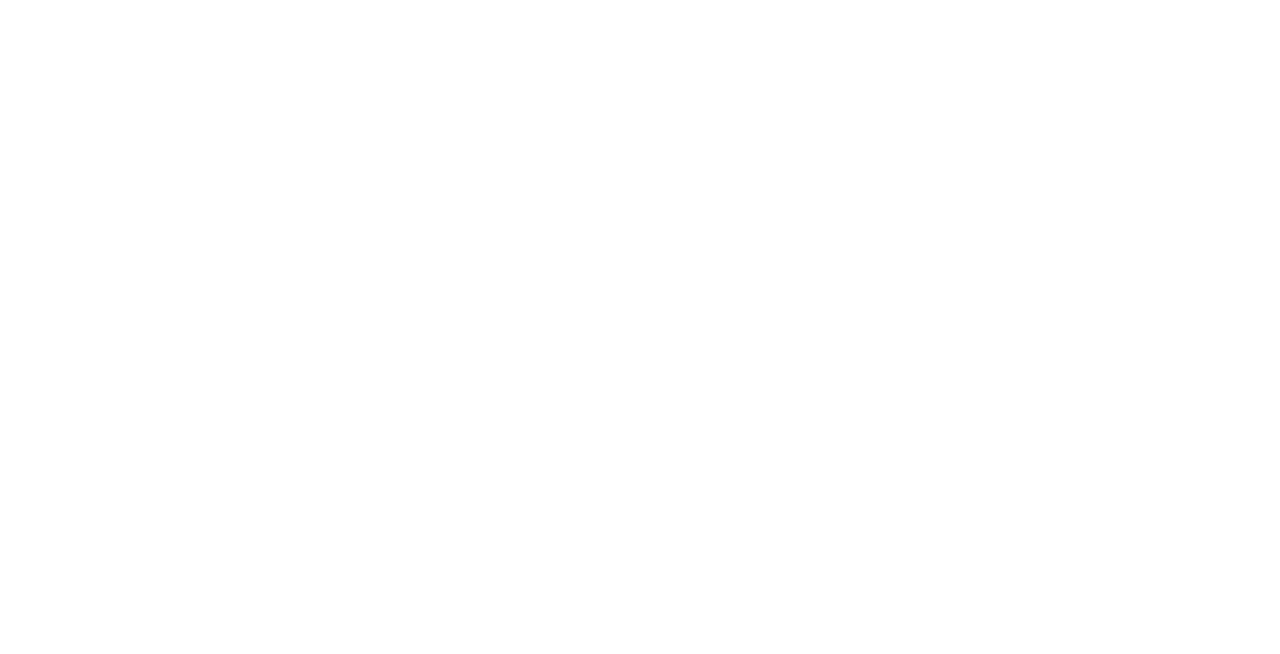
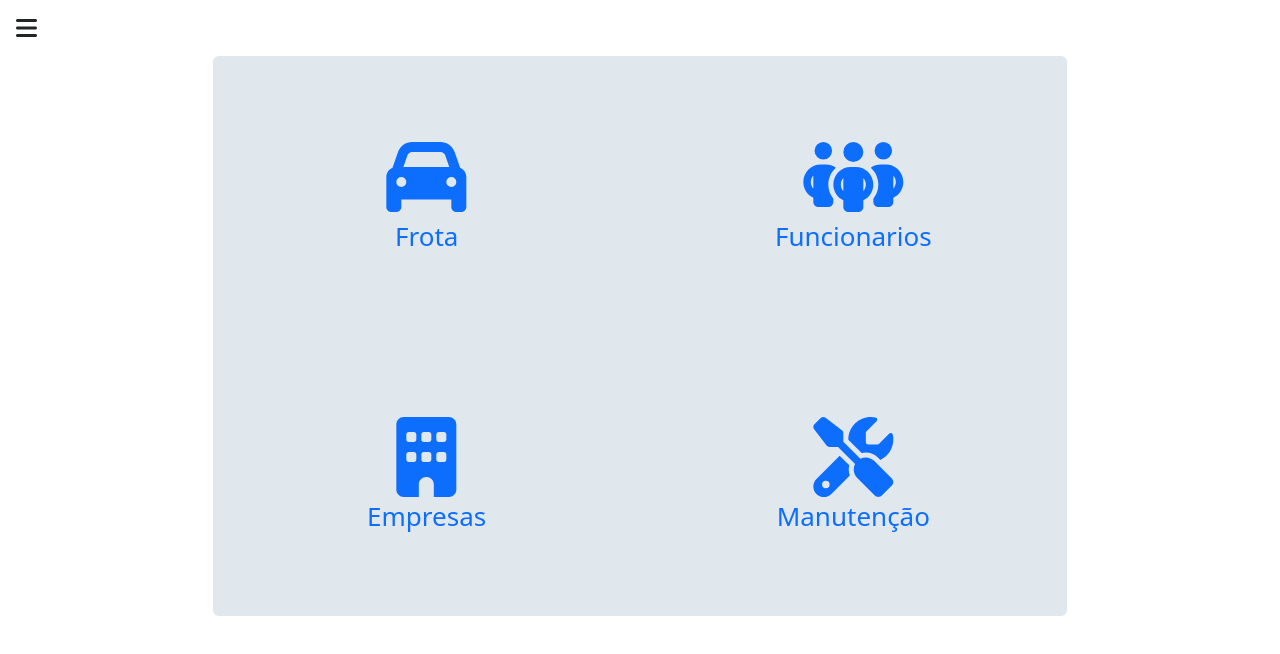
Before and after one commit to Matheus-Zauza-Maschietto/Maringa-Frotas-Vue, a Vue app in the folder project/: page /cadastros in a window 1280 px wide. Before the commit this address had no page. Shown: the top 654 px of the page. Built offline with nearby package versions, Linux system fonts and the light colour scheme.

Commit message:
update central de menus

```diff
--- a/project/src/components/FunctionsMenu.vue
+++ b/project/src/components/FunctionsMenu.vue
@@ -1,9 +1,9 @@
 <template>
-  <div class="col-10 d-flex justify-content-around align-content-around">
-    <div class="col-md-4 m-5" v-for="path in paths" :key="path.name">
-        <router-link :to="path.url" class="text-center">
-            <font-awesome-icon :icon="path.icon"/>
-            <span>{{ path.label }}</span>
+  <div class="col-md-8 m-auto rounded-2 d-flex justify-content-center align-items-center flex-wrap" style="background: var(--menu-background); height: 70vh;">
+    <div class="col-6" v-for="path in paths" :key="path.name">
+        <router-link :to="path.view" class="text-center d-flex flex-column">
+            <font-awesome-icon :icon="path.icon" style="font-size: 80px;"/>
+            <span style="font-size: 26px;">{{ path.label }}</span>
         </router-link>
     </div>
   </div>
@@ -15,12 +15,19 @@ export default {
     props: {
         paths: {
             type: Array,
-            required: true
+            required: true,
+            name: String,
+            label: String,
+            view: String,
+            icon: String
         }
     }
 }
 </script>
 
-<style>
-
+<style scoped>
+    a{
+        font-size: 20px;
+        text-decoration: none;
+    }
 </style>
--- a/project/src/components/SideMenuC.vue
+++ b/project/src/components/SideMenuC.vue
@@ -18,16 +18,16 @@
           <li class="nav-item">
           </li>
           <li class="">
-            <a href="#" class="nav-link py-3 border-bottom border-top rounded-0" data-bs-toggle="tooltip" data-bs-placement="right">
+            <router-link to="cadastros" class="nav-link py-3 border-bottom border-top rounded-0" data-bs-toggle="tooltip" data-bs-placement="right">
               <font-awesome-icon icon="fa-solid fa-plus" class="icon bi pe-none" role="img"/>
               <span>Adicionar Cadastros</span>
-            </a>
+            </router-link>
           </li>
           <li>
-            <a href="#" class="nav-link py-3 border-bottom rounded-0" data-bs-toggle="tooltip" data-bs-placement="right">
+            <router-link to="registros" class="nav-link py-3 border-bottom rounded-0" data-bs-toggle="tooltip" data-bs-placement="right">
               <font-awesome-icon icon="fa-solid fa-table"  class="icon bi pe-none" role="img"/>
               <span>Resgistros</span>
-            </a>
+            </router-link>
           </li>
           <li>
             <a href="#" class="nav-link py-3 border-bottom rounded-0" data-bs-toggle="tooltip" data-bs-placement="right">
--- a/project/src/main.js
+++ b/project/src/main.js
@@ -4,12 +4,11 @@ import router from './router'
 import store from './store'
 import { library } from '@fortawesome/fontawesome-svg-core'
 import { FontAwesomeIcon } from '@fortawesome/vue-fontawesome'
-import { faUserSecret } from '@fortawesome/free-solid-svg-icons'
-import { faBars, faPlus, faTable, faGasPump, faCar, faOilCan } from '@fortawesome/free-solid-svg-icons'
+import { faTools, faUserSecret, faBars, faPlus, faTable, faGasPump, faCar, faOilCan, faBuilding, faPeopleGroup, faTruck, faBoxesStacked } from '@fortawesome/free-solid-svg-icons'
 import 'bootstrap'
 import 'bootstrap/dist/css/bootstrap.min.css'
 
-library.add(faUserSecret, faBars, faPlus, faTable, faGasPump, faCar, faOilCan )
+library.add(faUserSecret, faBars, faPlus, faTable, faGasPump, faCar, faOilCan, faBuilding, faTools, faPeopleGroup, faTruck, faBoxesStacked )
 
 createApp(App)
 .use(store)
--- a/project/src/router/index.js
+++ b/project/src/router/index.js
@@ -16,6 +16,16 @@ const routes = [
     path: '/cadastro',
     name: 'cadastro',
     component: () => import('../views/CadastroView.vue')
+  },
+  {
+    path: '/cadastros',
+    name: 'menuCadastros',
+    component: () => import('../views/MenuCadastrosView.vue')
+  },
+  {
+    path: '/registros',
+    name: 'menuRegistros',
+    component: () => import('../views/MenuRegistrosView.vue')
   }
 ]
 
--- /dev/null
+++ b/project/src/views/MenuCadastrosView.vue
@@ -0,0 +1,52 @@
+<template>
+    <div>
+        <SideMenuC/>
+        <FunctionsMenuC :paths="paths"/>
+    </div>
+</template>
+
+<script>
+import FunctionsMenuC from "@/components/FunctionsMenu.vue";
+import SideMenuC from "@/components/SideMenuC.vue"
+export default {
+    name: "MenuCadastrosView",
+    components: {
+        SideMenuC,
+        FunctionsMenuC
+    },
+    data(){
+        return{
+            paths:[
+                {
+                    name: "frota",
+                    label: "Frota",
+                    view: "#",
+                    icon: "fa-solid fa-car"
+                },
+                {
+                    name: "funcionarios",
+                    label: "Funcionarios",
+                    view: "#",
+                    icon: "fa-solid fa-people-group"
+                },
+                {
+                    name: "empresas",
+                    label: "Empresas",
+                    view: "#",
+                    icon: "fa-solid fa-building"
+                },
+                {
+                    name: "manutencao",
+                    label: "Manutenção",
+                    view: "#",
+                    icon: "fa-solid fa-screwdriver-wrench"
+                },
+            ]
+        }
+    }
+}
+</script>
+
+<style>
+
+</style>
--- /dev/null
+++ b/project/src/views/MenuRegistrosView.vue
@@ -0,0 +1,52 @@
+<template>
+    <div>
+        <SideMenuC/>
+        <FunctionsMenuC :paths="paths"/>
+    </div>
+</template>
+
+<script>
+import FunctionsMenuC from "@/components/FunctionsMenu.vue";
+import SideMenuC from "@/components/SideMenuC.vue"
+export default {
+    name: "MenuRegistrosView",
+    components: {
+        SideMenuC,
+        FunctionsMenuC
+    },
+    data(){
+        return{
+            paths:[
+                {
+                    name: "frota",
+                    label: "Frota",
+                    view: "#",
+                    icon: "fa-solid fa-car"
+                },
+                {
+                    name: "funcionarios",
+                    label: "Funcionarios",
+                    view: "#",
+                    icon: "fa-solid fa-people-group"
+                },
+                {
+                    name: "empresas",
+                    label: "Empresas",
+                    view: "#",
+                    icon: "fa-solid fa-building"
+                },
+                {
+                    name: "manutencao",
+                    label: "Manutenção",
+                    view: "#",
+                    icon: "fa-solid fa-screwdriver-wrench"
+                },
+            ]
+        }
+    }
+}
+</script>
+
+<style>
+
+</style>
```
